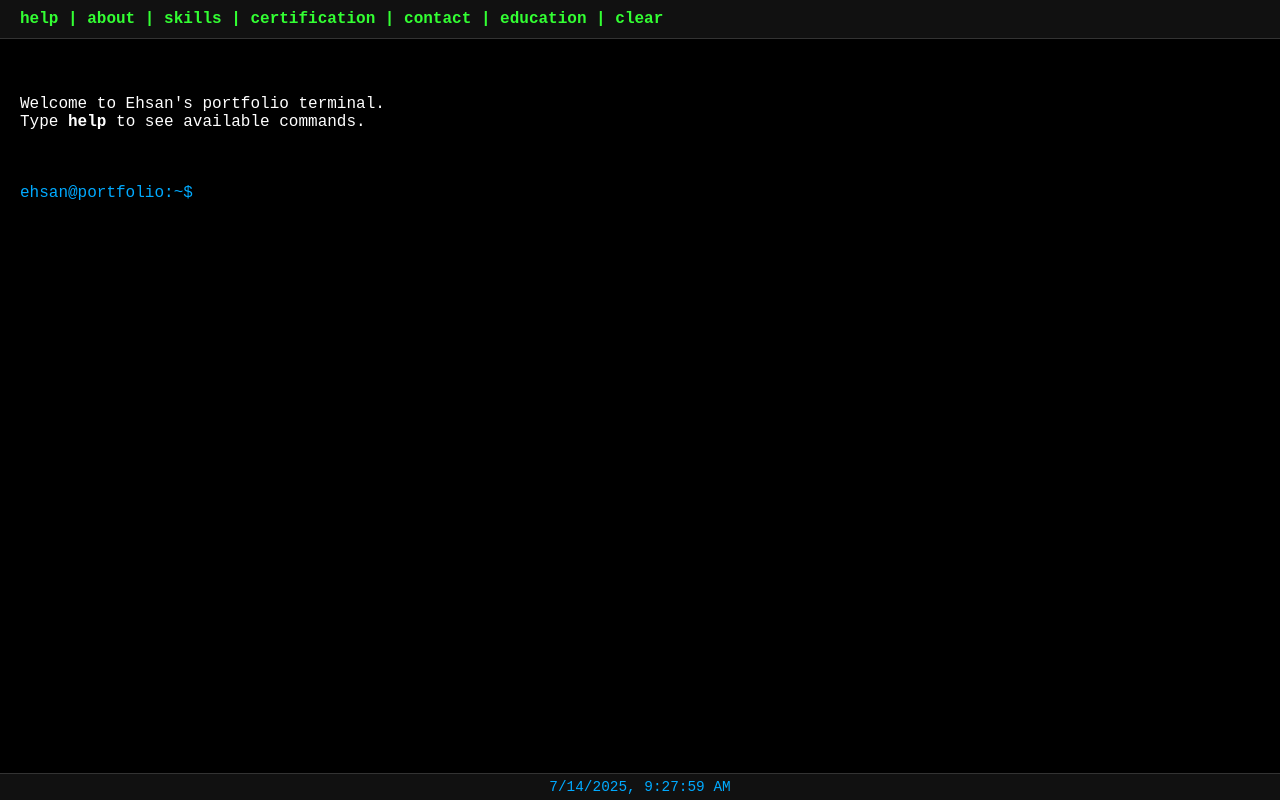
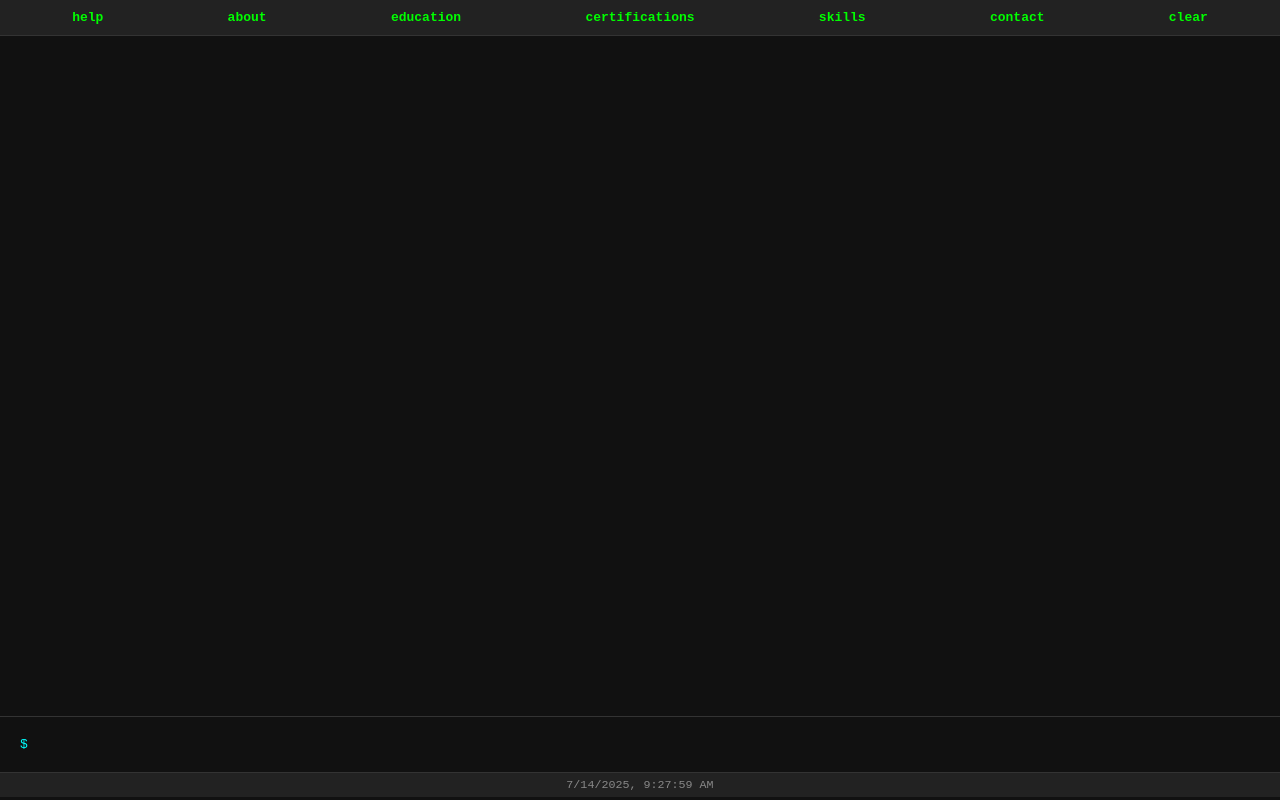
Before and after one commit to eethan404/terminal-portfolio, a plain HTML site: page index.html in a window 1280 px wide. Drawn offline with Linux system fonts and the light colour scheme.

Commit message:
Update index.html

```diff
--- a/index.html
+++ b/index.html
@@ -3,81 +3,126 @@
 <head>
   <meta charset="UTF-8" />
   <meta name="viewport" content="width=device-width, initial-scale=1.0" />
-  <title>Ehsan | Terminal Portfolio</title>
+  <title>Terminal Portfolio</title>
   <style>
     body {
+      background-color: #111;
+      color: #eee;
+      font-family: monospace;
       margin: 0;
       padding: 0;
-      background-color: #000;
-      color: #fff;
-      font-family: 'Courier New', Courier, monospace;
+    }
+    header {
+      background-color: #222;
+      padding: 10px;
+      border-bottom: 1px solid #333;
+      color: #0f0;
       display: flex;
-      flex-direction: column;
-      height: 100vh;
-    }
-    #top-bar {
-      background-color: #111;
-      color: #33ff33;
-      padding: 10px 20px;
-      display: flex;
-      gap: 20px;
-      border-bottom: 1px solid #333;
+      justify-content: space-around;
       font-weight: bold;
     }
     #terminal {
-      flex-grow: 1;
       padding: 20px;
-      overflow-y: auto;
-      background-color: #000;
-      color: #fff;
       white-space: pre-wrap;
+      min-height: 80vh;
     }
-    .input-line::before {
-      content: "ehsan@portfolio:~$ ";
-      color: #0af;
+    #input {
+      padding: 20px;
+      border-top: 1px solid #333;
     }
-    .input-line {
-      display: flex;
-      align-items: center;
+    .prompt {
+      color: #0ff;
     }
-    input {
-      background: none;
-      border: none;
-      color: #fff;
-      outline: none;
-      font-family: inherit;
-      font-size: 1rem;
-      width: 100%;
+    .blinking-cursor {
+      animation: blink 1s step-start infinite;
     }
-    .output {
-      margin-bottom: 1em;
+    @keyframes blink {
+      50% { opacity: 0; }
     }
-    #footer {
-      background-color: #111;
-      color: #0af;
+    footer {
+      background-color: #222;
+      color: #888;
       text-align: center;
-      padding: 5px 0;
+      padding: 5px;
       font-size: 0.9em;
       border-top: 1px solid #333;
     }
   </style>
 </head>
 <body>
-  <div id="top-bar">
-    help | about | skills | certification | contact | education | clear
+  <header>
+    <span>help</span>
+    <span>about</span>
+    <span>education</span>
+    <span>certifications</span>
+    <span>skills</span>
+    <span>contact</span>
+    <span>clear</span>
+  </header>
+
+  <div id="terminal"></div>
+
+  <div id="input">
+    <span class="prompt">$</span> <span id="command" contenteditable="true"></span><span class="blinking-cursor">|</span>
   </div>
 
-  <div id="terminal">
-    <div class="output">Welcome to Ehsan's portfolio terminal.<br>Type <b>help</b> to see available commands.</div>
-    <div class="input-line"><input type="text" autofocus /></div>
-  </div>
-
-  <div id="footer"></div>
+  <footer id="footer"></footer>
 
   <script>
     const terminal = document.getElementById("terminal");
-    const input = terminal.querySelector("input");
+    const commandEl = document.getElementById("command");
     const footer = document.getElementById("footer");
+
+    function typeOutput(text) {
+      let i = 0;
+      const speed = 25;
+      const line = document.createElement("div");
+      terminal.appendChild(line);
+
+      function typeChar() {
+        if (i < text.length) {
+          line.innerHTML += text.charAt(i);
+          i++;
+          setTimeout(typeChar, speed);
+        }
+      }
+      typeChar();
+    }
+
+    const commands = {
+      help: "Available commands: help, about, education, certifications, skills, contact, clear",
+      about: `Hi, I’m Ehsan.\nEE M.Sc. / IT Specialist / Teacher / Art Enthusiast\nTech & Sci Geek | Keen Runner | Bball Fan and Perfectly Imperfect.\n\nI have a Master’s in Analog Integrated Circuits Design and a background in Electrical Engineering.\nCurrently diving deep into hardware design—especially PCB design—as an intern.\nAlways learning, always curious. Open to new challenges and opportunities.`,
+      contact: "📧 eethanr@proton.me",
+      education: `M.Sc. in Electrical Engineering – Analog Integrated Circuit Design\nB.Sc. in Electrical Engineering – Electronics`,
+      skills: "[Under construction] Geeking out on this section soon...",
+      certifications: "[Under construction] Collecting cool certificates...",
+      clear: "__clear__"
+    };
+
+    function runCommand(input) {
+      const lower = input.toLowerCase().trim();
+      if (commands.hasOwnProperty(lower)) {
+        if (commands[lower] === "__clear__") {
+          terminal.innerHTML = "";
+        } else {
+          typeOutput(commands[lower]);
+        }
+      } else {
+        typeOutput("Command not found. Type 'help' to see available commands.");
+      }
+    }
+
+    commandEl.focus();
+    commandEl.addEventListener("keydown", function (e) {
+      if (e.key === "Enter") {
+        e.preventDefault();
+        const input = commandEl.innerText;
+        typeOutput("$ " + input);
+        runCommand(input);
+        commandEl.innerText = "";
+        window.scrollTo(0, document.body.scrollHeight);
+      }
+    });
 
     function updateClock() {
       const now = new Date();
@@ -85,62 +130,6 @@
     }
     setInterval(updateClock, 1000);
     updateClock();
-
-    const commands = {
-      help: `Available commands:
-  about - Learn about Ehsan
-  skills - View skills
-  certification - View certifications
-  contact - Get in touch
-  education - Academic background
-  clear - Clear the screen`,
-
-      about: `Hi, I'm Ehsan.
-EE M.Sc. / IT Specialist / Teacher / Art Enthusiast
-Tech & Sci Geek | Keen Runner | Bball Fan and Perfectly Imperfect.
-
-I have a Master’s in Analog Integrated Circuits Design and a background in Electrical Engineering.
-Currently diving deep into hardware design—especially PCB design—as an intern.
-Always learning, always curious. Open to new challenges and opportunities.`,
-
-      contact: `📧 eethanr@proton.me`,
-
-      education: `M.Sc. in Electrical Engineering – Analog Integrated Circuit Design
-B.Sc. in Electrical Engineering – Electronics`,
-
-      skills: `Under Construction... Like any good geek project, it's booting up.`,
-
-      certification: `Under Construction... Loading modules.`,
-
-      clear: ""
-    };
-
-    input.addEventListener("keydown", function (e) {
-      if (e.key === "Enter") {
-        const command = input.value.trim().toLowerCase();
-        const newLine = document.createElement("div");
-        newLine.innerHTML = `<span class="input-line">ehsan@portfolio:~$ ${command}</span>`;
-        terminal.insertBefore(newLine, input.parentElement);
-
-        const output = document.createElement("div");
-        output.classList.add("output");
-        output.textContent = commands[command] || `Command not found: ${command}`;
-        if (command === "clear") {
-          terminal.innerHTML = "";
-          terminal.appendChild(output);
-          const newInput = document.createElement("div");
-          newInput.className = "input-line";
-          newInput.innerHTML = '<input type="text" autofocus />';
-          terminal.appendChild(newInput);
-          newInput.querySelector("input").focus();
-          return;
-        }
-
-        terminal.insertBefore(output, input.parentElement);
-        input.value = "";
-        window.scrollTo(0, document.body.scrollHeight);
-      }
-    });
   </script>
 </body>
 </html>
```
